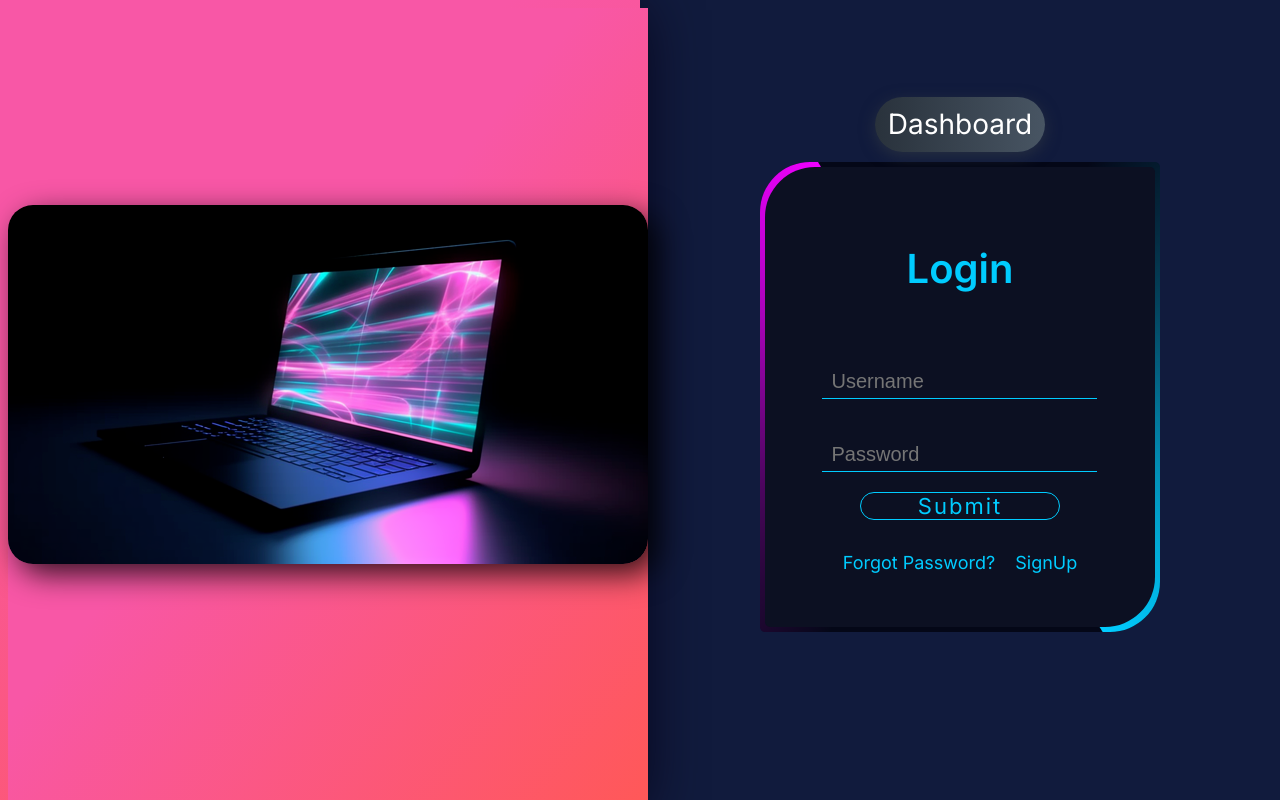
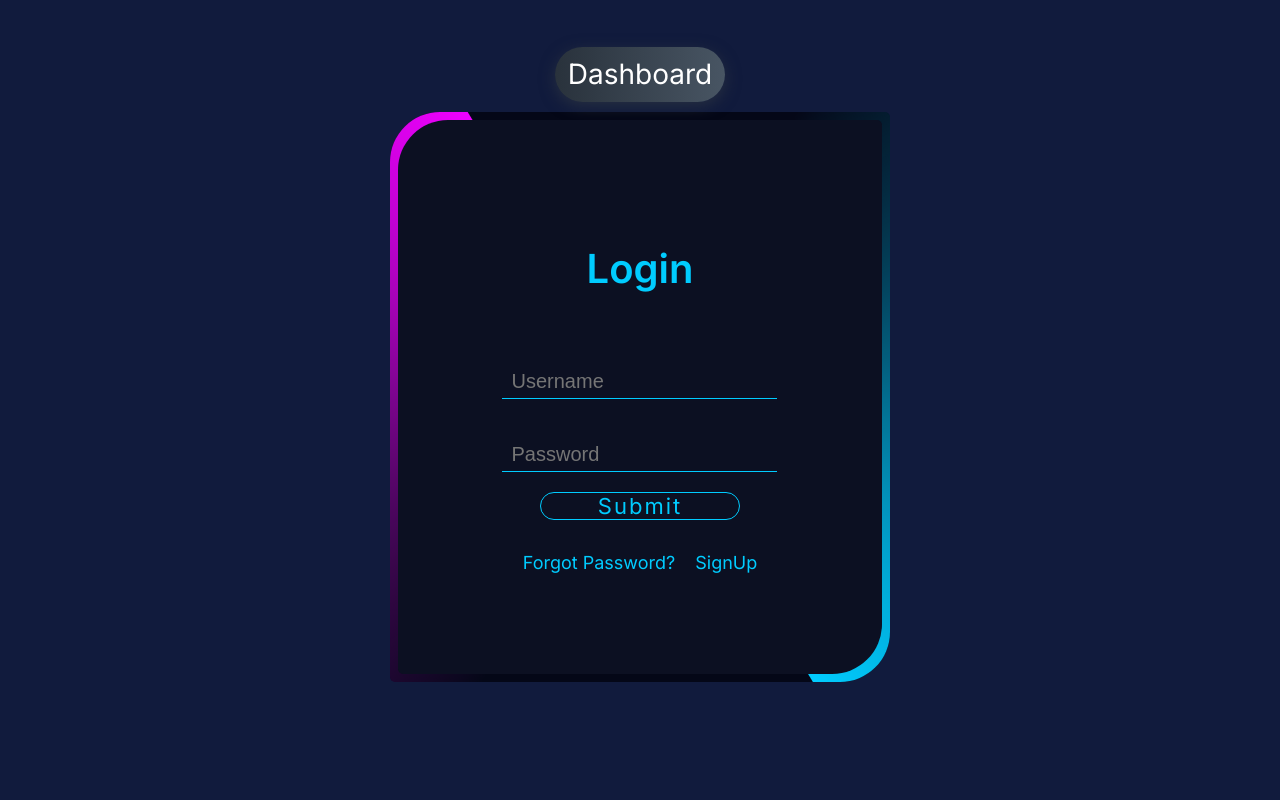
Before and after one commit to McTastic/Issue_Tracker, a Next.js app: page / in a window 1280 px wide. Built offline with nearby package versions, Linux system fonts and the light colour scheme.

Commit message:
minor style changes to home/login

```diff
--- a/app/page.tsx
+++ b/app/page.tsx
@@ -8,9 +8,9 @@ export default function Home() {
   return (
     <div className={styles.flex}>
       <div className={styles.leftSide}>
-        {/* <h1 style={{ fontSize: "55px" }}>This is home</h1> */}
+        <h1 className={styles.homeText}>This is home</h1>
         <Image className={styles.homeImage}src={LaptopImage} alt="laptop" />
-      </div>
+        </div>
       <div className={styles.rightSide}>
         <div className={styles.container}>
           {/* <Link className={styles.link} href="/login">Login</Link> */}
--- a/public/css/homepage.module.css
+++ b/public/css/homepage.module.css
@@ -6,11 +6,10 @@
 }
 .leftSide{
     display: flex;
-    flex-direction: column;
-    align-items: center;
     justify-content: center;
     background: var(--left-bg-color);
     flex-basis: 50%;
+    flex-wrap: wrap;
 }
 .leftSide::before,
 .leftSide::after{
@@ -26,13 +25,21 @@
     z-index: -1;
     filter: drop-shadow(0 10px 30px rgb(4, 0, 21));
 }
+.homeText{
+    margin-left: 20px;
+    color: rgb(239, 32, 132);
+    font-size: 100px;
+    text-shadow: 7px 5px 3px rgba(238, 175, 207, 0.8);
+    flex-basis: 100%;
+}
 .homeImage{
     position: relative;
-    bottom: 20px;
-    box-shadow: 10px 10px 30px rgba(0, 0, 0, 0.8);
+    top: -7rem;
+    height: 25rem;
+    width: 38rem;
+    box-shadow: 10px 10px 30px rgba(79, 13, 69, 0.8);
     border-radius: 25px;
 }
-
 .rightSide{
     display: flex;
     flex-direction: column;
@@ -74,7 +81,7 @@
     transition: all .4s ease-in-out;
     transform: scale(1.1);
 }
-@media only screen and (max-width: 600px) {
+@media only screen and (max-width: 1400px) {
     .leftSide{
         display: none;
     }
--- a/public/css/login.module.css
+++ b/public/css/login.module.css
@@ -1,9 +1,9 @@
   .login_form_container{
       position: relative;
-      width: 400px;
-      height: 470px;
-      max-width: 400px;
-      max-height: 470px;
+      width: 500px;
+      height: 570px;
+      max-width: 500px;
+      max-height: 570px;
       background: #040717;
       border-radius: 50px 5px;
       display: flex;
@@ -47,7 +47,7 @@
       content: '';
       background-color: #0c1022;
       border-radius: 50px 5px;
-      inset: 5px;
+      inset: 8px;
       padding: 50px 40px;
       z-index: 10;
       color: #00ccff;
```
